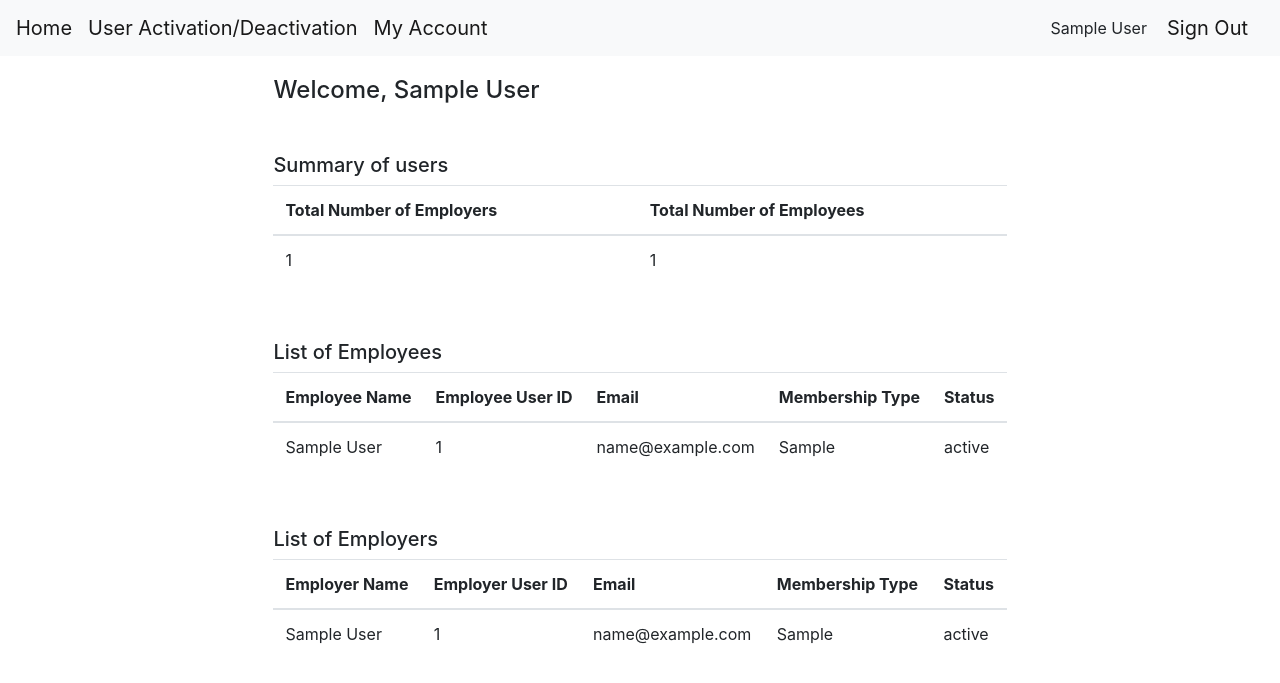
After one commit to batoulyehia/COMP353-SUMMER2020, a PHP site: page /user-activation.php in a window 1280 px wide. The commit adds this page. Shown: the top 683 px of the page. Run offline with PHP 8.4, Linux system fonts and the light colour scheme; the visitor is signed in with stand-in values (Sample User, id 1); tables that the repository leaves empty hold one stand-in row (values such as "Sample post").

Commit message:
[admin_activation] Added activation page foundation. Need proper SQL queries. WIP

```diff
--- a/admin/account.php
+++ b/admin/account.php
@@ -26,7 +26,7 @@
         ?>
         <nav class="navbar navbar-expand-lg navbar-light bg-light">
             <a class="navbar-brand" href="/COMP353-SUMMER2020/admin/home-page.php">Home</a>
-            <a class="navbar-brand" href="#">User Activation/Deactivation</a>
+            <a class="navbar-brand" href="/COMP353-SUMMER2020/admin/user-activation.php">User Activation/Deactivation</a>
             <a class="navbar-brand" href="/COMP353-SUMMER2020/admin/account.php">My Account</a>
             <div class="collapse navbar-collapse" id="navbarSupportedContent">
                 <div class="mr-auto"></div>
--- a/admin/home-page.php
+++ b/admin/home-page.php
@@ -67,7 +67,7 @@
         ?>
         <nav class="navbar navbar-expand-lg navbar-light bg-light">
             <a class="navbar-brand" href="/COMP353-SUMMER2020/admin/home-page.php">Home</a>
-            <a class="navbar-brand" href="#">User Activation/Deactivation</a>
+            <a class="navbar-brand" href="/COMP353-SUMMER2020/admin/user-activation.php">User Activation/Deactivation</a>
             <a class="navbar-brand" href="/COMP353-SUMMER2020/admin/account.php">My Account</a>
             <div class="collapse navbar-collapse" id="navbarSupportedContent">
                 <div class="mr-auto"></div>
--- /dev/null
+++ b/admin/user-activation.php
@@ -0,0 +1,126 @@
+<?php
+    require '../src/DatabaseConnection.php';
+    session_start();
+?>
+<!DOCTYPE html>
+<html>
+    <head>
+        <link rel="stylesheet" href="../includes/bootstrap/css/bootstrap.min.css" />
+    </head>
+    <body>
+        <?php
+
+            //retrieve first name and last name for the top bar
+            $theEmail = $_SESSION["user_email"];
+
+            $displayName = $conn->prepare("SELECT first_name, last_name FROM administrator admin WHERE email = :theEmail ");
+            $displayName->bindParam(':theEmail', $theEmail);
+            $displayName->execute();
+
+            $fullName = $displayName->fetchAll(PDO::FETCH_NUM);
+
+            foreach($fullName as $partName){
+                $first_name = $partName[0]; //column 1
+                $last_name = $partName[1]; //column 2
+            }
+
+            //summary of users
+            $totalEmployees_query = $conn->prepare("SELECT COUNT(*) FROM employee e");
+            $totalEmployees_query->execute();
+            $totalEmployees = $totalEmployees_query->fetch(\PDO::FETCH_ASSOC);
+
+            $totalEmployers_query = $conn->prepare("SELECT COUNT(*) FROM employer e");
+            $totalEmployers_query->execute();
+            $totalEmployers = $totalEmployers_query->fetch(\PDO::FETCH_ASSOC);
+
+            //employee info
+            $employeeInformation_query = $conn->prepare("SELECT first_name, last_name, E.user_ID ,email, E.employee_membership_type , AC.status FROM user_account AC, employee E WHERE AC.user_ID = E.user_ID");
+            $employeeInformation_query->execute();
+            $employeeInformation = $employeeInformation_query->fetchAll(PDO::FETCH_ASSOC);
+
+            //employer info
+            $employerInformation_query = $conn->prepare("SELECT first_name, last_name, E.user_ID ,email, E.employer_membership_type, AC.status FROM user_account AC, employer E WHERE AC.user_ID = E.user_ID");
+            $employerInformation_query->execute();
+            $employerInformation = $employerInformation_query->fetchAll(PDO::FETCH_ASSOC);
+
+        ?>
+        <nav class="navbar navbar-expand-lg navbar-light bg-light">
+            <a class="navbar-brand" href="/COMP353-SUMMER2020/admin/home-page.php">Home</a>
+            <a class="navbar-brand" href="/COMP353-SUMMER2020/admin/user-activation.php">User Activation/Deactivation</a>
+            <a class="navbar-brand" href="/COMP353-SUMMER2020/admin/account.php">My Account</a>
+            <div class="collapse navbar-collapse" id="navbarSupportedContent">
+                <div class="mr-auto"></div>
+                <div style="margin-right: 20px"><?php echo $first_name, ' ', $last_name ?></div>
+            </div>
+            <a class="navbar-brand" href="/COMP353-SUMMER2020/src/LoginPage.php">Sign Out</a>
+        </nav>
+        <div style="margin: auto;max-width: fit-content; display: flex; flex-direction: column;">
+            <h4 style="margin-top: 20px;">Welcome, <?php echo $first_name, ' ', $last_name ?></h4>
+            <h5 style="margin-top: 40px;">Summary of users</h5>
+            <table class="table">
+                <thead>
+                    <tr>
+                        <th scope="col">Total Number of Employers</th>
+                        <th scope="col">Total Number of Employees</th>
+                    </tr>
+                </thead>
+                <tbody>
+                    <tr>
+                        <td><?php echo $totalEmployees['COUNT(*)'] ?></td>
+                        <td><?php echo $totalEmployees['COUNT(*)'] ?></td>
+                    </tr>
+                </tbody>
+            </table>
+
+            <!--dropdown here-->
+            <h5 style="margin-top: 40px;">List of Employees</h5>
+            <table class="table">
+                <thead>
+                    <tr>
+                        <th scope="col">Employee Name</th>
+                        <th scope="col">Employee User ID</th>
+                        <th scope="col">Email</th>
+                        <th scope="col">Membership Type</th>
+                        <th scope="col">Status</th>
+                    </tr>
+                </thead>
+                <tbody>
+                    <tr>
+                        <?php foreach($employeeInformation as $employeeInformation){ ?>
+                            <td><?php echo $employeeInformation['first_name'],' ', $employeeInformation['last_name'] ?></td>
+                            <td><?php echo $employeeInformation['user_ID']?></td>
+                            <td><?php echo $employeeInformation['email']?></td>
+                            <td><?php echo $employeeInformation['employee_membership_type']?></td>
+                            <td><?php echo $employeeInformation['status']?></td>
+                    </tr>
+                    <?php } ?>
+                </tbody>
+            </table>
+
+            <!--dropdown here-->
+            <h5 style="margin-top: 40px;">List of Employers</h5>
+            <table class="table">
+                <thead>
+                    <tr>
+                        <th scope="col">Employer Name</th>
+                        <th scope="col">Employer User ID</th>
+                        <th scope="col">Email</th>
+                        <th scope="col">Membership Type</th>
+                        <th scope="col">Status</th>
+                    </tr>
+                </thead>
+                <tbody>
+                    <tr>
+                        <?php foreach($employerInformation as $employerInformation){ ?>
+                            <td><?php echo $employerInformation['first_name'],' ', $employerInformation['last_name'] ?></td>
+                            <td><?php echo $employerInformation['user_ID']?></td>
+                            <td><?php echo $employerInformation['email']?></td>
+                            <td><?php echo $employerInformation['employer_membership_type']?></td>
+                            <td><?php echo $employerInformation['status']?></td>
+                    </tr>
+                    <?php } ?>
+                </tbody>
+            </table>
+        </div>
+    </body>
+</html>
```
